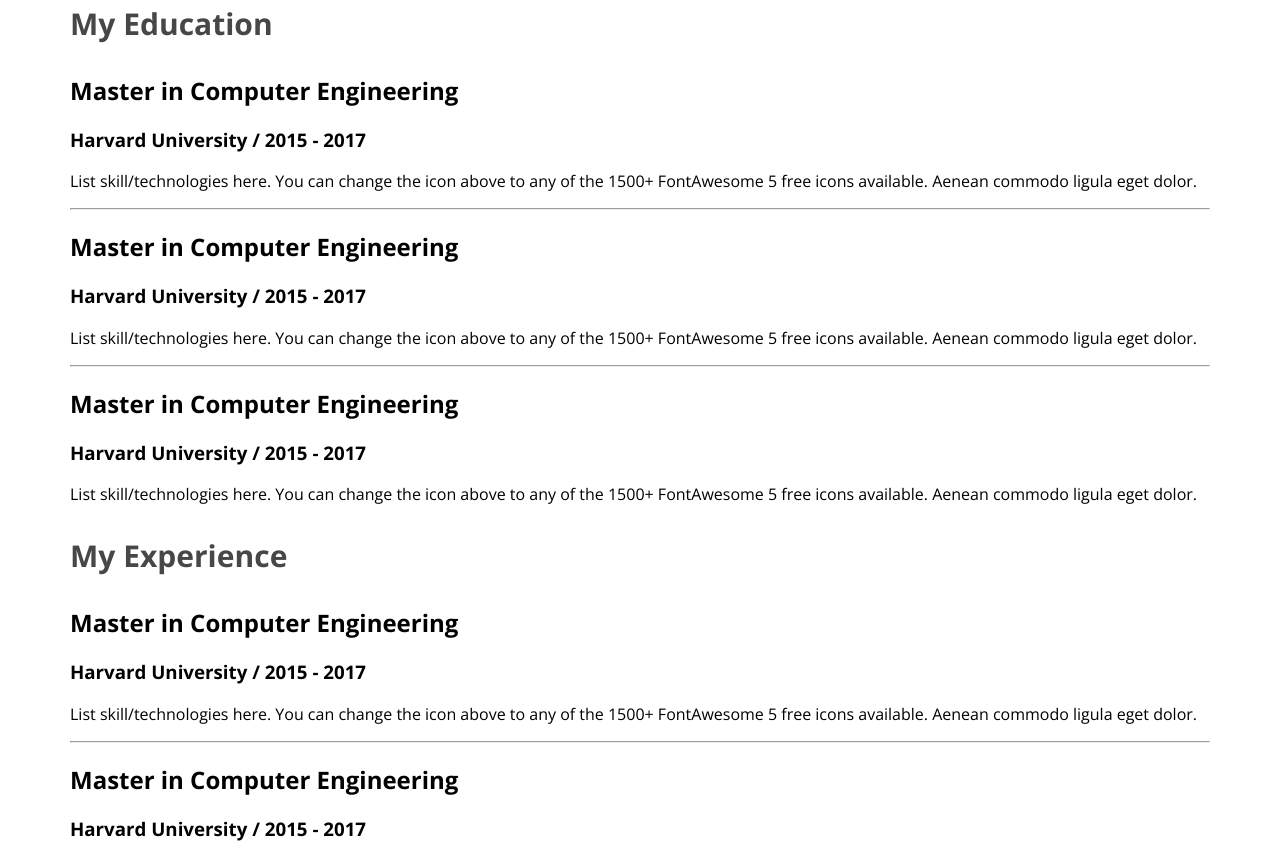
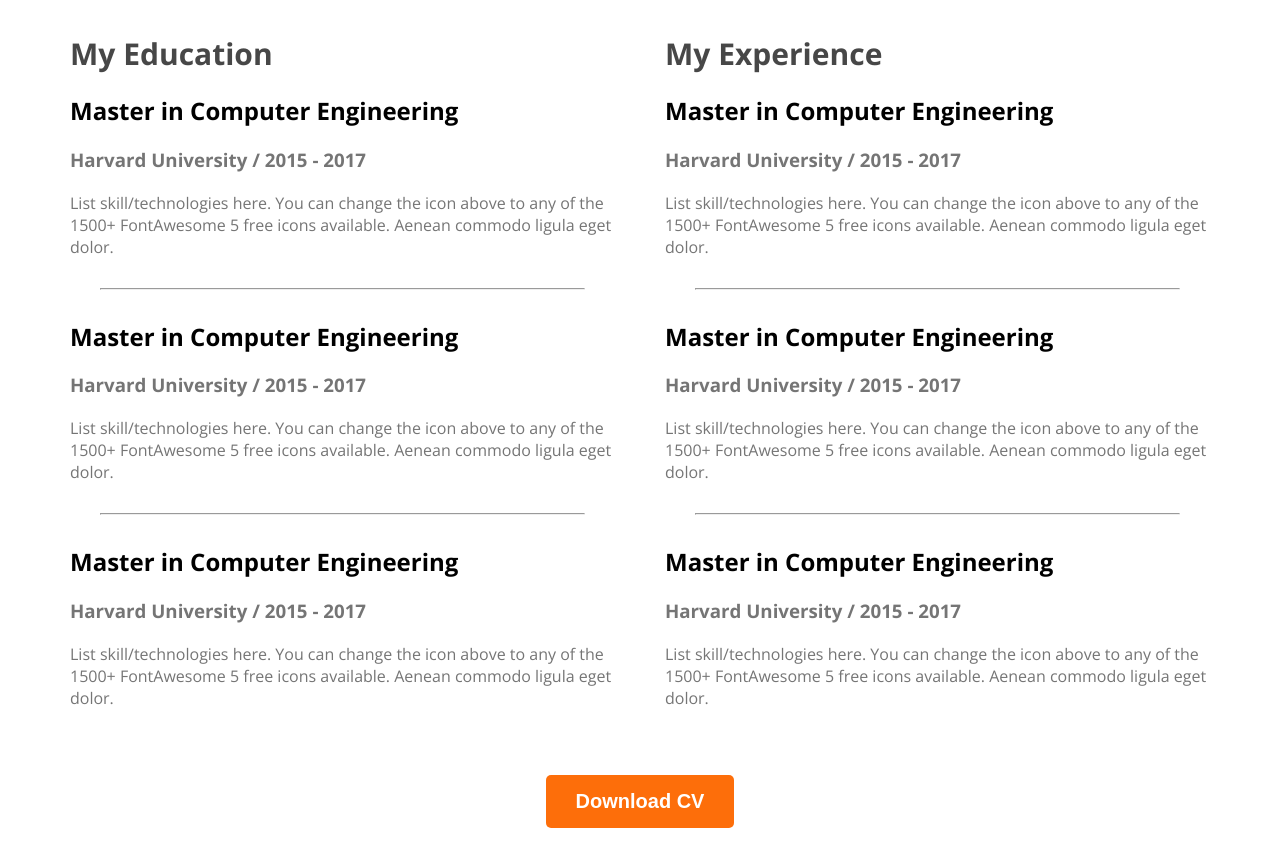
Before and after one commit to DavidDipto123/webdeveloper-portfolio, a plain HTML site: page index.html in a window 1280 px wide. Shown: the part 2382-3226 px from the top of the page. Drawn offline with nearby package versions, Linux system fonts and the light colour scheme.

Commit message:
finished the resume section

```diff
--- a/index.html
+++ b/index.html
@@ -7,7 +7,7 @@
     <link rel="preconnect" href="https://fonts.googleapis.com">
 <link rel="preconnect" href="https://fonts.gstatic.com" crossorigin>
 <link href="https://fonts.googleapis.com/css2?family=Open+Sans:wght@400;500;600;700;800&display=swap" rel="stylesheet">
-    <link rel="stylesheet" href="styles/portfolio.css".css">
+    <link rel="stylesheet" href="styles/portfolio.css">
 </head>
 <body>
     <header class="header">
@@ -81,6 +81,7 @@
         </section>
         <section>
             <h3 class="section-title">A summary of My Resume</h3>
+            <div class="resume-container">
             <div class="resume-column">
                 <h3 class="resume-column-title">My Education</h3>
 
@@ -128,8 +129,11 @@
                 <p class="resume-item-description">List skill/technologies here. You can change the icon above
                     to any of the 1500+ FontAwesome 5 free icons available. Aenean commodo ligula eget dolor.</p>
                 </div>
-
             </div>
+       </div>
+       <div class="download-cv">
+        <button class="btn-primary">Download CV</button>
+       </div>
         </section>
     </main>
     <footer>
--- a/styles/portfolio.css
+++ b/styles/portfolio.css
@@ -153,4 +153,26 @@ main section {
     color: #474747;
     font-size: 30px;
     font-weight: 700;
+    margin-bottom: 10px;
 }
+.resume-container{
+display: flex;
+gap: 50px;
+}
+
+.resume-item-institute{
+margin-bottom: 20px;
+margin-top: 0;
+}
+
+.resume-item-institute, .resume-item-description{
+    color: #757575;
+}
+
+.resume-container hr{
+    margin: 30px;
+}
+.download-cv{
+    text-align: center;
+    margin-top: 50px;
+}
```
